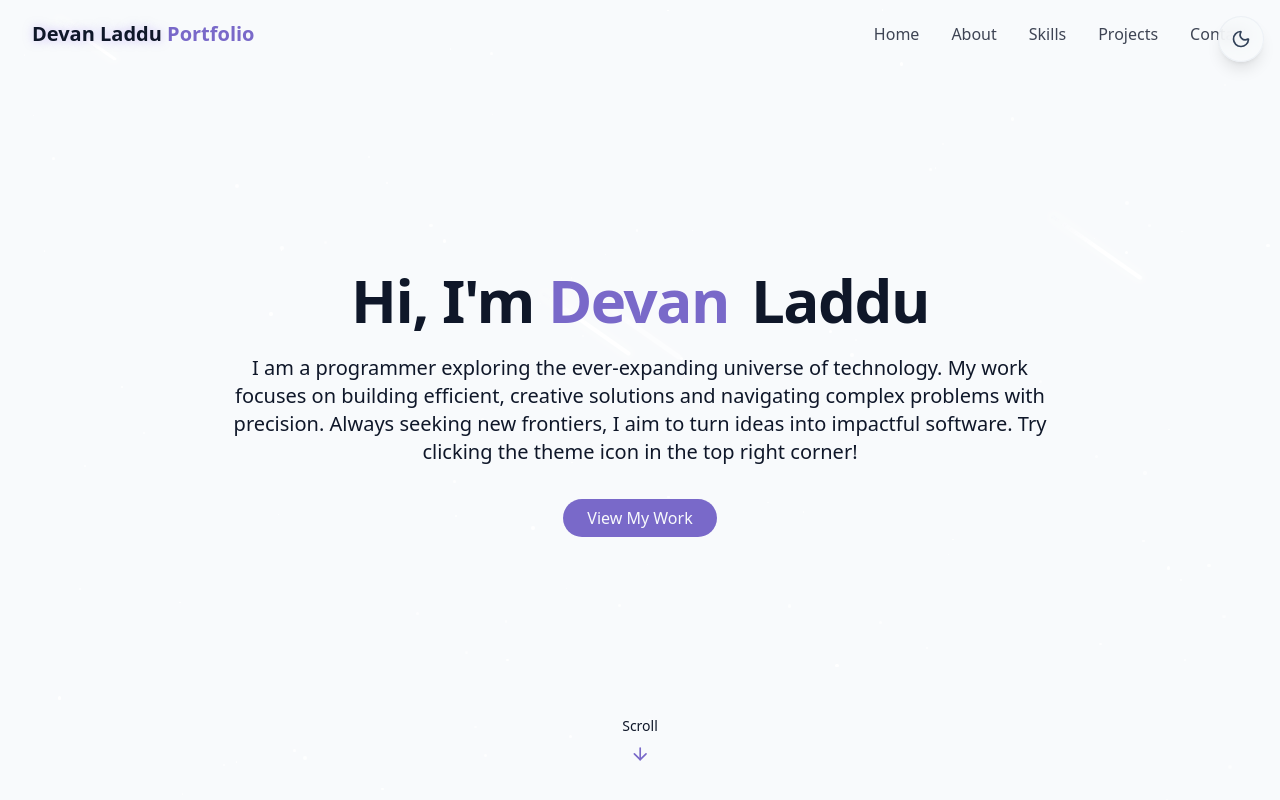
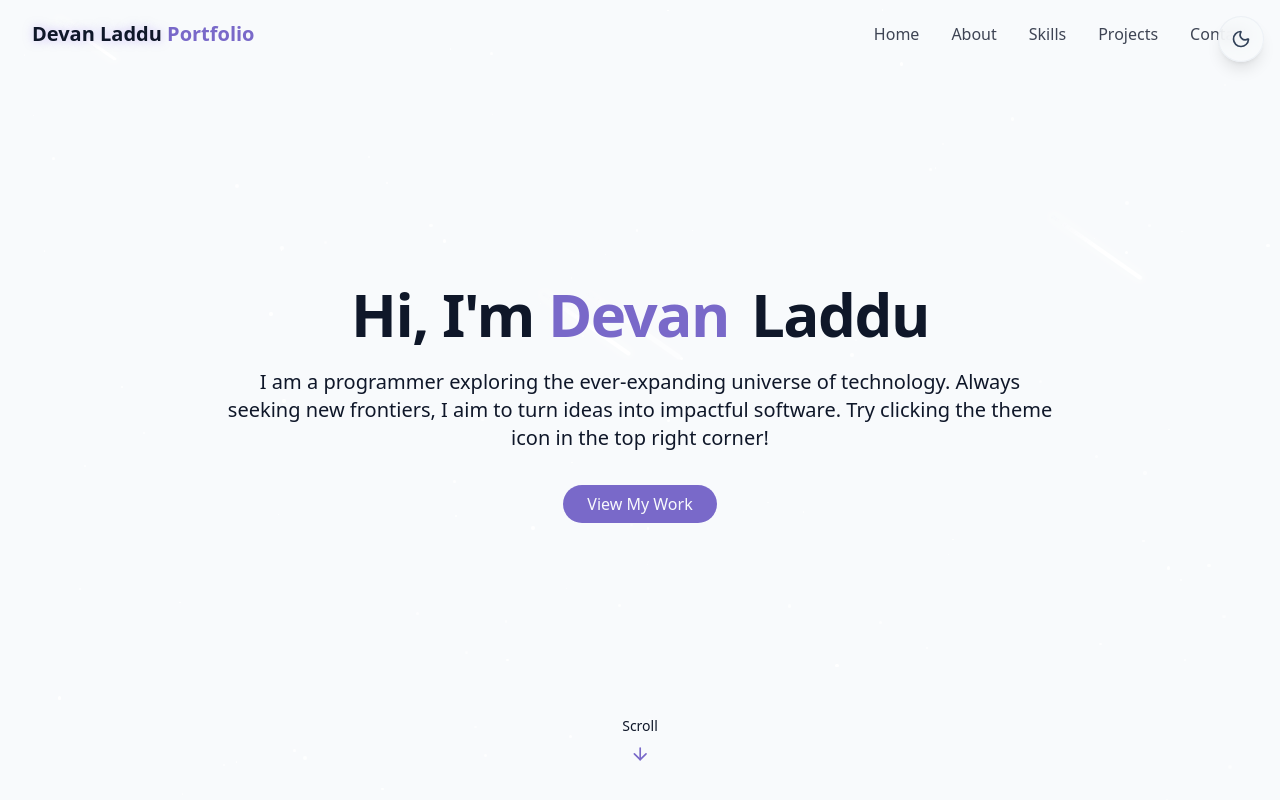
Before and after one commit to dladdu/Devan-Laddu-Portfolio, a React (Vite) app: page / in a window 1280 px wide. Shown: the top 800 px of the page. Built offline with nearby package versions, Linux system fonts and the light colour scheme.

Commit message:
Update 1.1.3
Hero Section update again.

```diff
--- a/src/components/HeroSection.jsx
+++ b/src/components/HeroSection.jsx
@@ -17,7 +17,6 @@ export const HeroSection = () => {
 
                     <p className="text-lg md:text-xl text-muted-foreground max-2-2xl mx-auto opacity-0 animate-fade-in-delay-3">
                     I am a programmer exploring the ever-expanding universe of technology.
-                    My work focuses on building efficient, creative solutions and navigating complex problems with precision.
                     Always seeking new frontiers, I aim to turn ideas into impactful software. Try clicking the theme icon in the top right corner!
                     </p>
 
```
